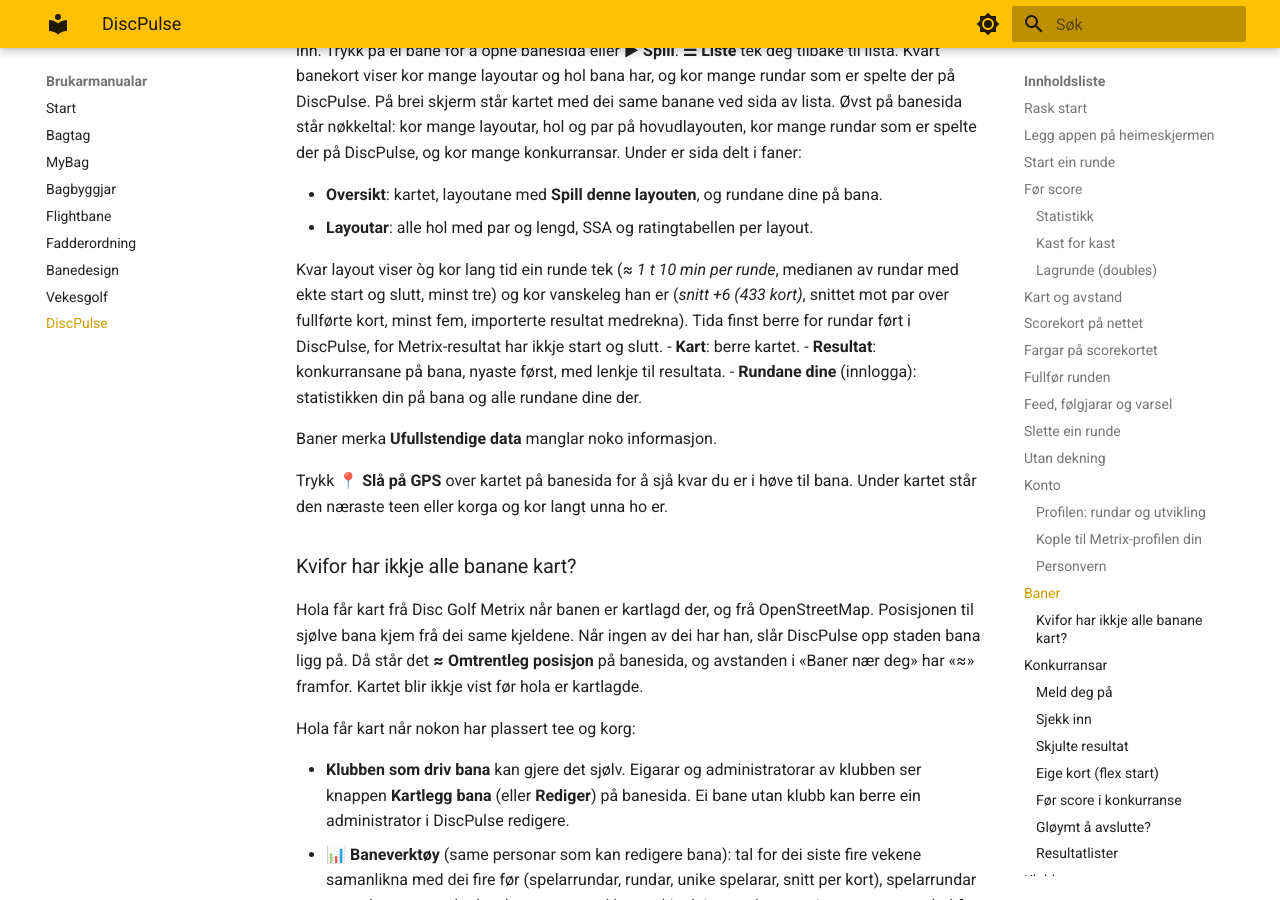
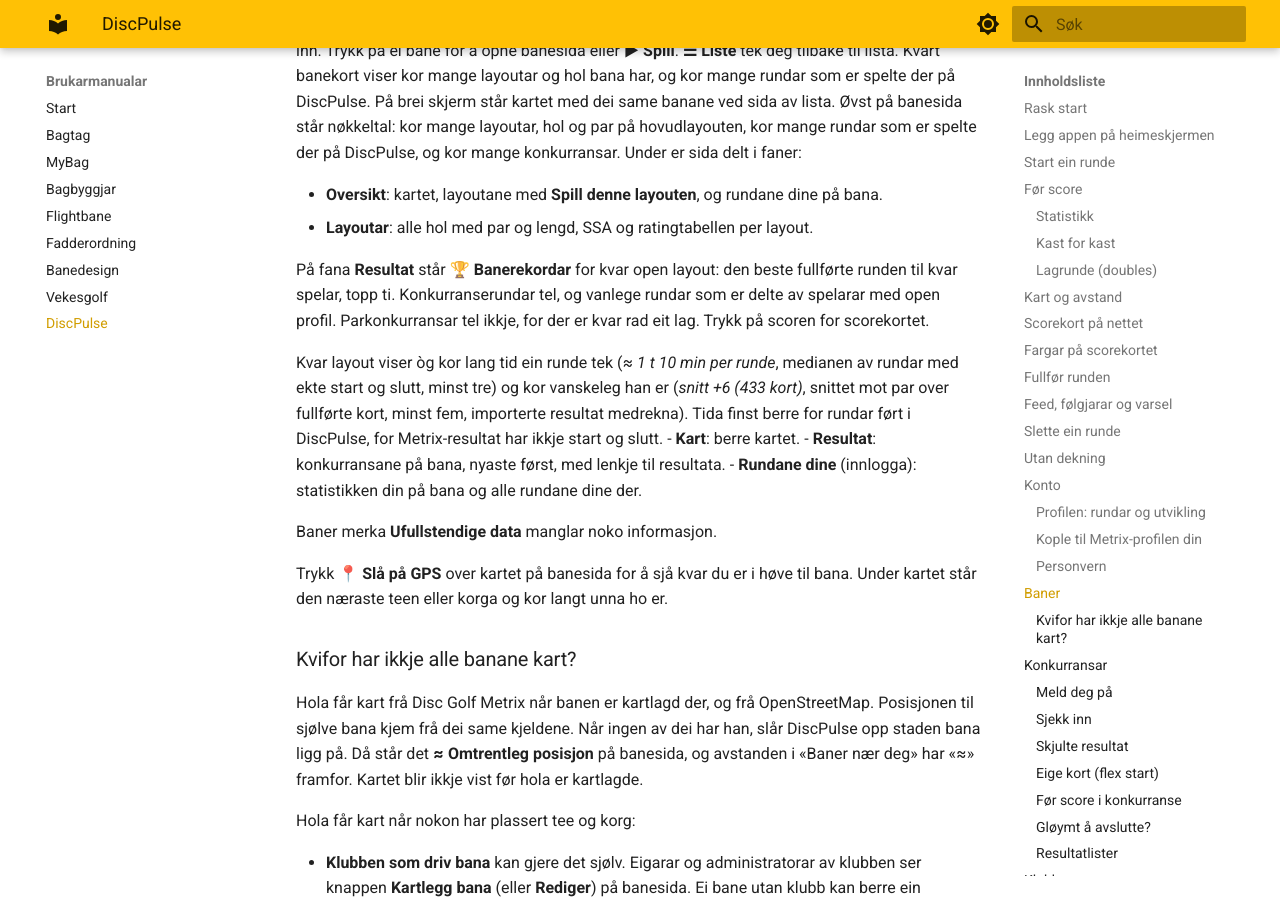
Before and after one commit to hanses89/manuals, an MkDocs documentation site: the page built from docs/discpulse.md, in a window 1280 px wide and 900 px high, scrolled down 11927 px. Built offline with MkDocs 1.6.1 and Material for MkDocs 9.7.7, drawn with Linux system fonts in a browser that asks for light colours.

Commit message:
manual: sync from discpulse.app @ cd0292ecd674b93ff8ff993fae079c05d3c7b63e

```diff
--- a/docs/discpulse.md
+++ b/docs/discpulse.md
@@ -480,6 +480,11 @@ rundar som er spelte der på DiscPulse, og kor mange konkurransar. Under er sida
 - **Oversikt**: kartet, layoutane med **Spill denne layouten**, og rundane dine på bana.
 - **Layoutar**: alle hol med par og lengd, SSA og ratingtabellen per layout.
 
+På fana **Resultat** står **🏆 Banerekordar** for kvar open layout: den beste fullførte runden
+til kvar spelar, topp ti. Konkurranserundar tel, og vanlege rundar som er delte av spelarar med
+open profil. Parkonkurransar tel ikkje, for der er kvar rad eit lag. Trykk på scoren for
+scorekortet.
+
 Kvar layout viser òg kor lang tid ein runde tek (*≈ 1 t 10 min per runde*, medianen av
 rundar med ekte start og slutt, minst tre) og kor vanskeleg han er (*snitt +6 (433 kort)*,
 snittet mot par over fullførte kort, minst fem, importerte resultat medrekna). Tida finst
```
